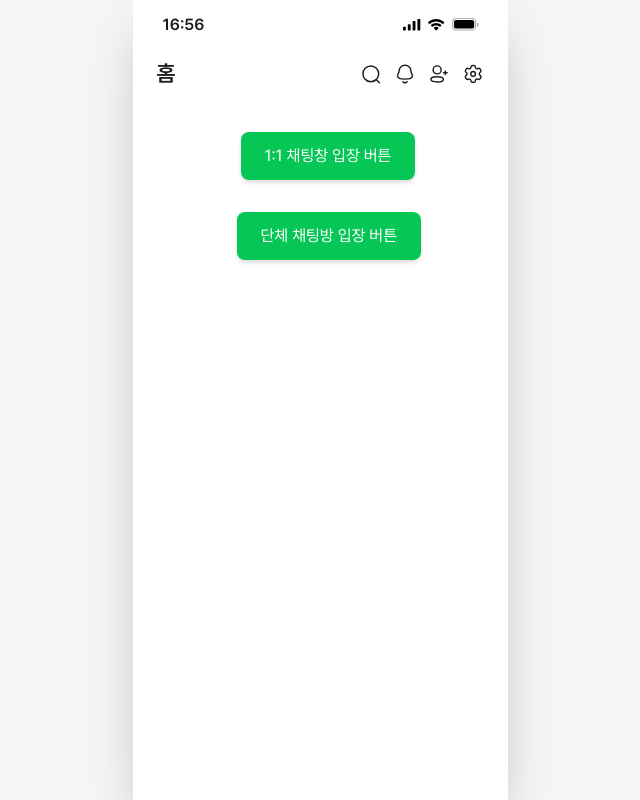
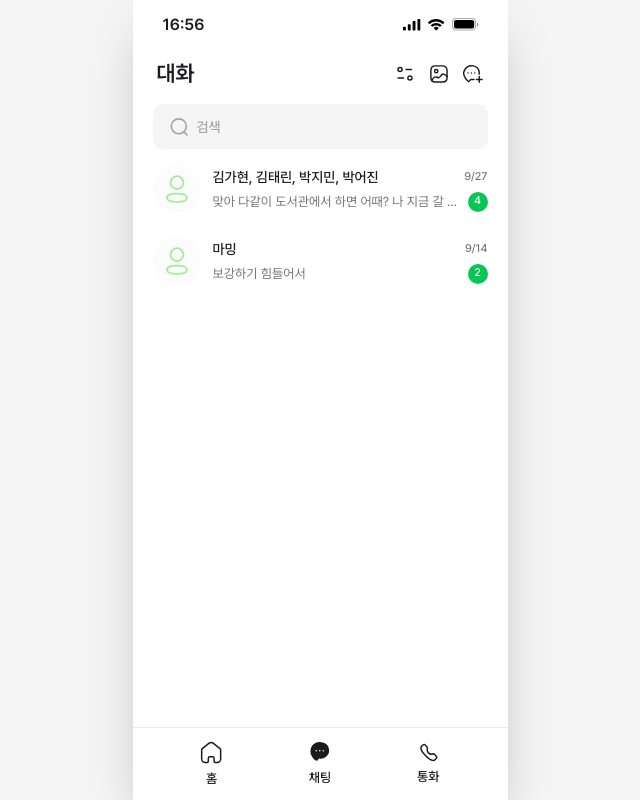
Before and after one commit to CEOS-Developers/react-messenger-22nd, a React (Vite) app: page / in a window 1280 px wide. Shown: the whole page, without its empty margins (320-960 px from the left). Built offline with nearby package versions, Linux system fonts and the light colour scheme.

Commit message:
fix: qa용 초기화면 chatlist로 라우팅

```diff
--- a/src/App.tsx
+++ b/src/App.tsx
@@ -10,8 +10,8 @@ const App = () => {
       <BrowserRouter>
         <Routes>
           <Route element={<Layout/>}>
-            <Route path="/" element={<Home />} />
-            <Route path="/chatlist" element={<ChatList />} />
+            <Route path="/home" element={<Home />} />
+            <Route path="/" element={<ChatList />} />
             <Route path="/chatroom/:chatRoomId" element={<ChatRoom />} />
           </Route>
         </Routes>
```
